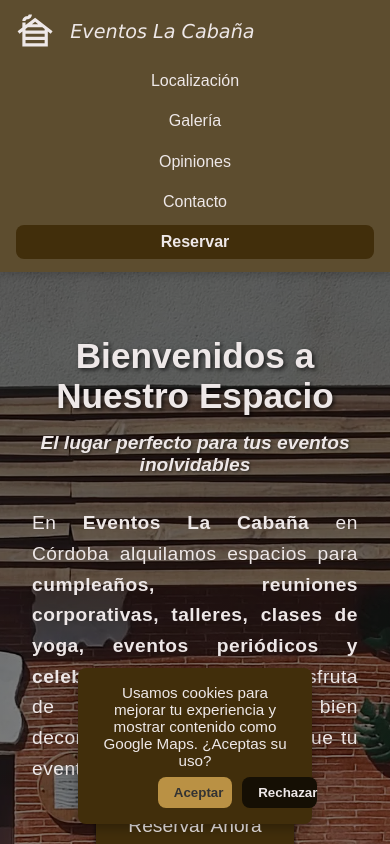
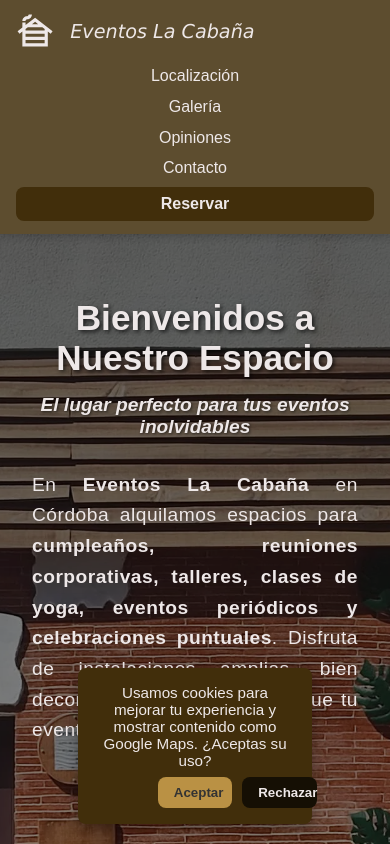
Before and after one commit to Alfonsoalm/Cabin-events, a React (Vite) app: page / in a window 390 px wide. Shown: the top 844 px of the page. Built offline with nearby package versions, Linux system fonts and the light colour scheme.

Commit message:
fix(Reservation, Header): responsive error fixed

```diff
--- a/src/features/Header/Header.scss
+++ b/src/features/Header/Header.scss
@@ -72,7 +72,11 @@
         flex-direction: column;
         width: 100%;
 
-        a,
+        a {
+          width: 100%;
+          text-align: center;
+          padding: 0.2rem 0;
+        }
         .btn-reserve {
           width: 100%;
           text-align: center;
--- a/src/features/Reservation/Reservation.scss
+++ b/src/features/Reservation/Reservation.scss
@@ -29,6 +29,11 @@
     margin: 0 auto;
     width: 50%;
     gap: 1.5rem;
+
+    // Media query para móviles (menos de 768px)
+    @media (max-width: 767px) {
+      width: 80%;
+    }
 
     .form-group {
       display: flex;
@@ -71,10 +76,6 @@
           font-style: italic;
         }
       }
-
-      &.half-width {
-        width: 100%; // Modificado para móviles
-      }
     }
 
     .form-row {
```
